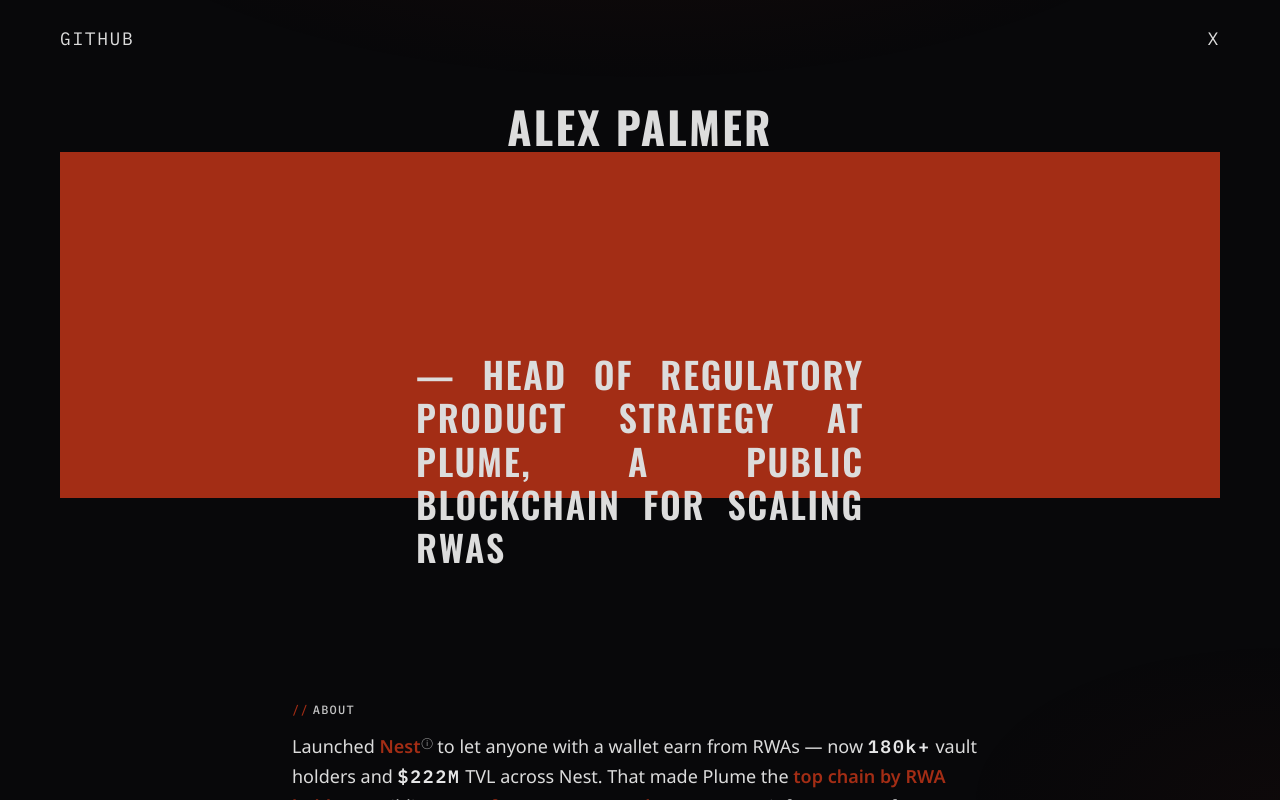
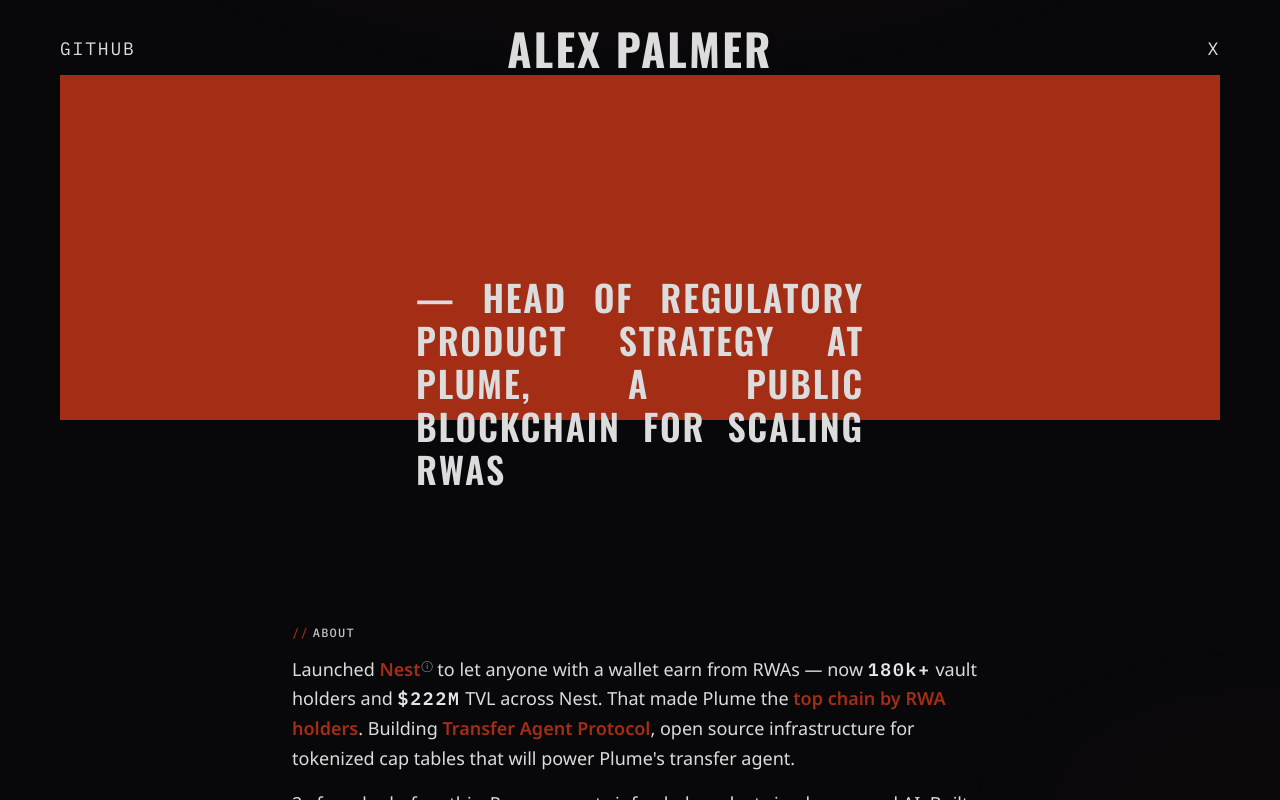
Before and after one commit to ThatAlexPalmer/palmer.earth, a Next.js app: page / in a window 1280 px wide. Built offline with nearby package versions, Linux system fonts and the light colour scheme; no server answers.

Commit message:
fix(site): put GitHub and X on the name row
Restore GITHUB | ALEX PALMER | X as one flex row at the same line height.

```diff
--- a/src/app/page.tsx
+++ b/src/app/page.tsx
@@ -3,7 +3,7 @@ import NestSourceInfo from "@/components/NestSourceInfo";
 import PostRow from "@/components/PostRow";
 import ProductRow from "@/components/ProductRow";
 import SubscribeForm from "@/components/SubscribeForm";
-import { Footer, H1, H2, Hero, Main, MoreLink, Nav, P, PostList, ProductList, Prose, RedBlock, Shell, Stat } from "@/components/ui";
+import { Footer, H1, H2, Hero, Main, MoreLink, NameRow, P, PostList, ProductList, Prose, RedBlock, Shell, Stat } from "@/components/ui";
 import { jsonLdData, siteMetadata, socialLinks } from "@/config/seo";
 import { buildProducts } from "@/data/products";
 import { loadNestStats } from "@/lib/nest";
@@ -20,18 +20,17 @@ export default async function Home() {
                 If you&apos;re seeing this message, that means <strong>JavaScript has been disabled in your browser</strong>.
             </noscript>
 
-            <Nav aria-label="Social">
-                <a href={socialLinks.github} target="_blank" rel="noopener noreferrer">
-                    GitHub
-                </a>
-                <a href={socialLinks.twitter} target="_blank" rel="noopener noreferrer">
-                    X
-                </a>
-            </Nav>
-
             <Main>
                 <Hero>
-                    <H1>{siteMetadata.title}</H1>
+                    <NameRow>
+                        <a href={socialLinks.github} target="_blank" rel="noopener noreferrer">
+                            GitHub
+                        </a>
+                        <H1>{siteMetadata.title}</H1>
+                        <a href={socialLinks.twitter} target="_blank" rel="noopener noreferrer">
+                            X
+                        </a>
+                    </NameRow>
                     <RedBlock>
                         <H2>— Head of Regulatory Product Strategy at Plume, a public blockchain for scaling RWAs</H2>
                     </RedBlock>
--- a/src/components/ui/index.ts
+++ b/src/components/ui/index.ts
@@ -1,4 +1,4 @@
-export { Shell, Nav, Main, Hero, Section, Prose, Footer } from "./layout";
+export { Shell, NameRow, Main, Hero, Section, Prose, Footer } from "./layout";
 export { H1, H2, RedBlock, SectionLabel, P, Stat } from "./typography";
 export { ProductList, PostList, ProductItem, ProductHeading, PostItem, RowTitle, RowText, RowMetaBar, RowMeta } from "./lists";
 export { StatusBadge, MoreLink, type StatusKind } from "./chrome";
--- a/src/components/ui/layout.tsx
+++ b/src/components/ui/layout.tsx
@@ -20,22 +20,36 @@ const Shell = styled.div`
     }
 `;
 
-const Nav = styled.nav`
+const NameRow = styled.div`
     display: flex;
+    flex-flow: row nowrap;
     align-items: center;
-    justify-content: space-between;
     width: 100%;
-    padding-bottom: ${({ theme }) => theme.space(4)};
-    margin-bottom: ${({ theme }) => theme.space(8)};
-    font-family: ${({ theme }) => theme.typography.monoFont};
-    letter-spacing: ${({ theme }) => theme.typography.letterSpacing.mono};
-    text-transform: uppercase;
 
     a {
         ${chromeLink}
-        display: inline-block;
+        flex: 1 1 0;
+        min-width: 0;
+        font-family: ${({ theme }) => theme.typography.monoFont};
         font-weight: ${({ theme }) => theme.typography.fontWeight.normal};
         font-size: ${({ theme }) => theme.typography.fontSize.paragraph};
+        letter-spacing: ${({ theme }) => theme.typography.letterSpacing.mono};
+        text-transform: uppercase;
+        white-space: nowrap;
+    }
+
+    a:first-of-type {
+        text-align: start;
+    }
+
+    a:last-of-type {
+        text-align: end;
+    }
+
+    @media (max-width: ${({ theme }) => theme.breakpoints.phone}) {
+        a {
+            font-size: ${({ theme }) => theme.typography.fontSize.sm};
+        }
     }
 `;
 
@@ -105,4 +119,4 @@ const Footer = styled.footer`
     }
 `;
 
-export { Shell, Nav, Main, Hero, Section, Prose, Footer };
+export { Shell, NameRow, Main, Hero, Section, Prose, Footer };
--- a/src/components/ui/typography.tsx
+++ b/src/components/ui/typography.tsx
@@ -6,7 +6,8 @@ import { linkHover } from "./styles";
 const H1 = styled.h1`
     position: relative;
     display: block;
-    margin: 0 auto;
+    flex: 0 1 auto;
+    margin: 0;
     max-width: ${({ theme }) => theme.layout.headlineWidth};
     font-family: ${({ theme }) => theme.typography.headingFont};
     font-size: ${({ theme }) => theme.typography.fontSize.display};
```
